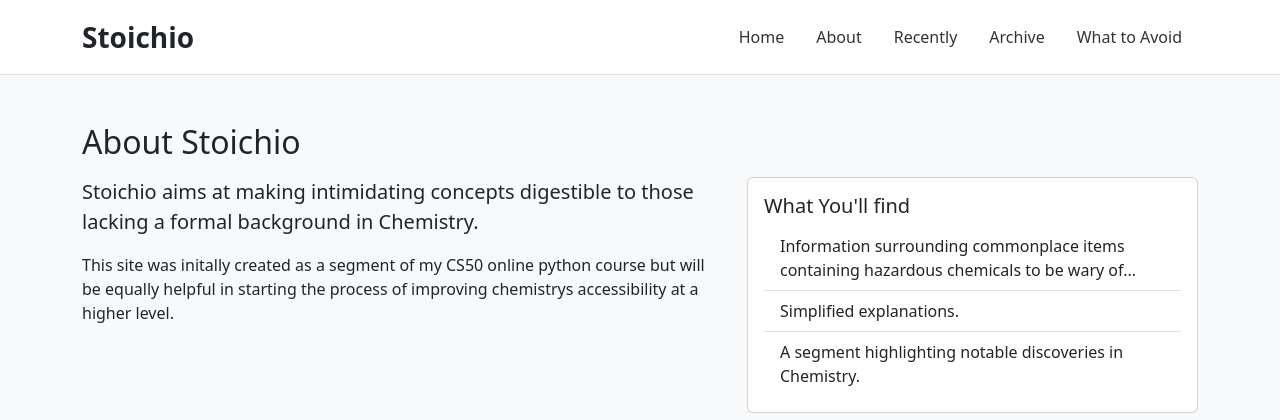
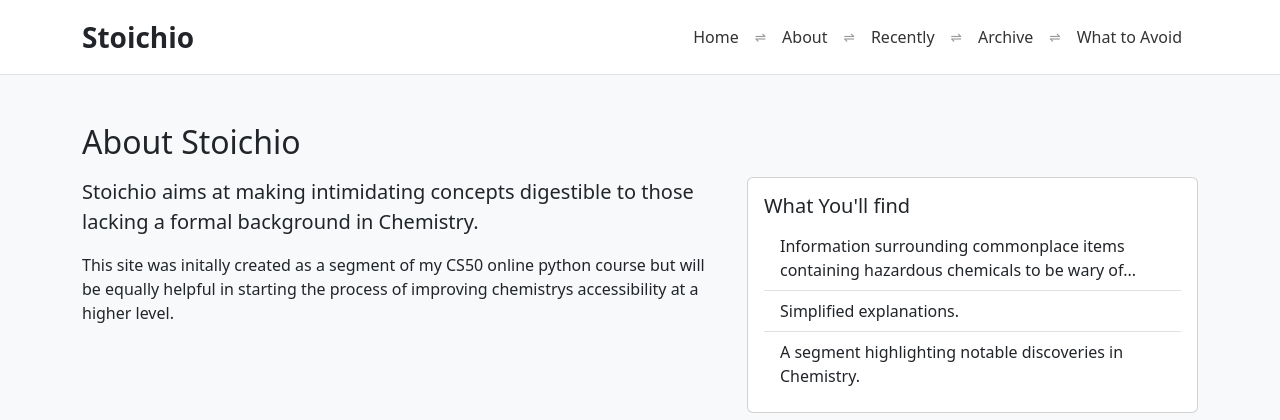
Before and after one commit to luisabbarclay1/Stoichio, a Flask app: page /about in a window 1280 px wide. Shown: the top 420 px of the page. Run offline with Flask 3, Linux system fonts and the light colour scheme.

Commit message:
Changes to _nav.html for arrows on header

```diff
--- a/static/styles.css
+++ b/static/styles.css
@@ -42,3 +42,8 @@ footer {
   border: 1px solid #dee2e6;
   padding: 0.5rem;
 }
+
+.nav-arrow {
+  color: #999;
+  font-size: 0.85rem;
+}
--- a/templates/_nav.html
+++ b/templates/_nav.html
@@ -4,11 +4,15 @@
       <span class="fs-3 fw-bold text-dark">Stoichio</span>
     </a>
 
-    <nav class="nav">
+    <nav class="nav align-items-center">
       <a class="nav-link" href="/">Home</a>
+      <span class="nav-arrow">&#8652;</span>
       <a class="nav-link" href="/about">About</a>
+      <span class="nav-arrow">&#8652;</span>
       <a class="nav-link" href="/recently">Recently</a>
+      <span class="nav-arrow">&#8652;</span>
       <a class="nav-link" href="/archive">Archive</a>
+      <span class="nav-arrow">&#8652;</span>
       <a class="nav-link" href="/what-to-avoid">What to Avoid</a>
     </nav>
   </div>
```
